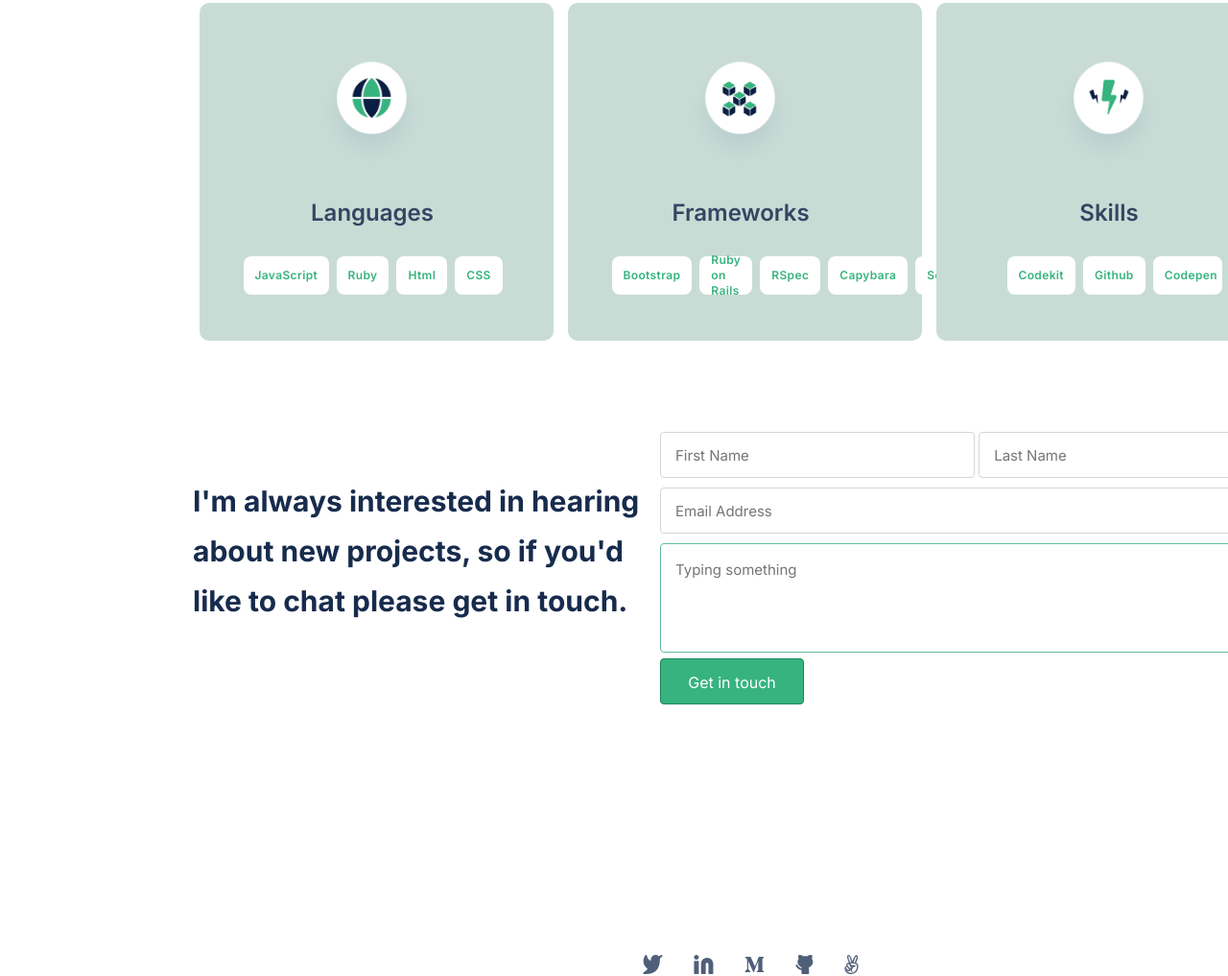
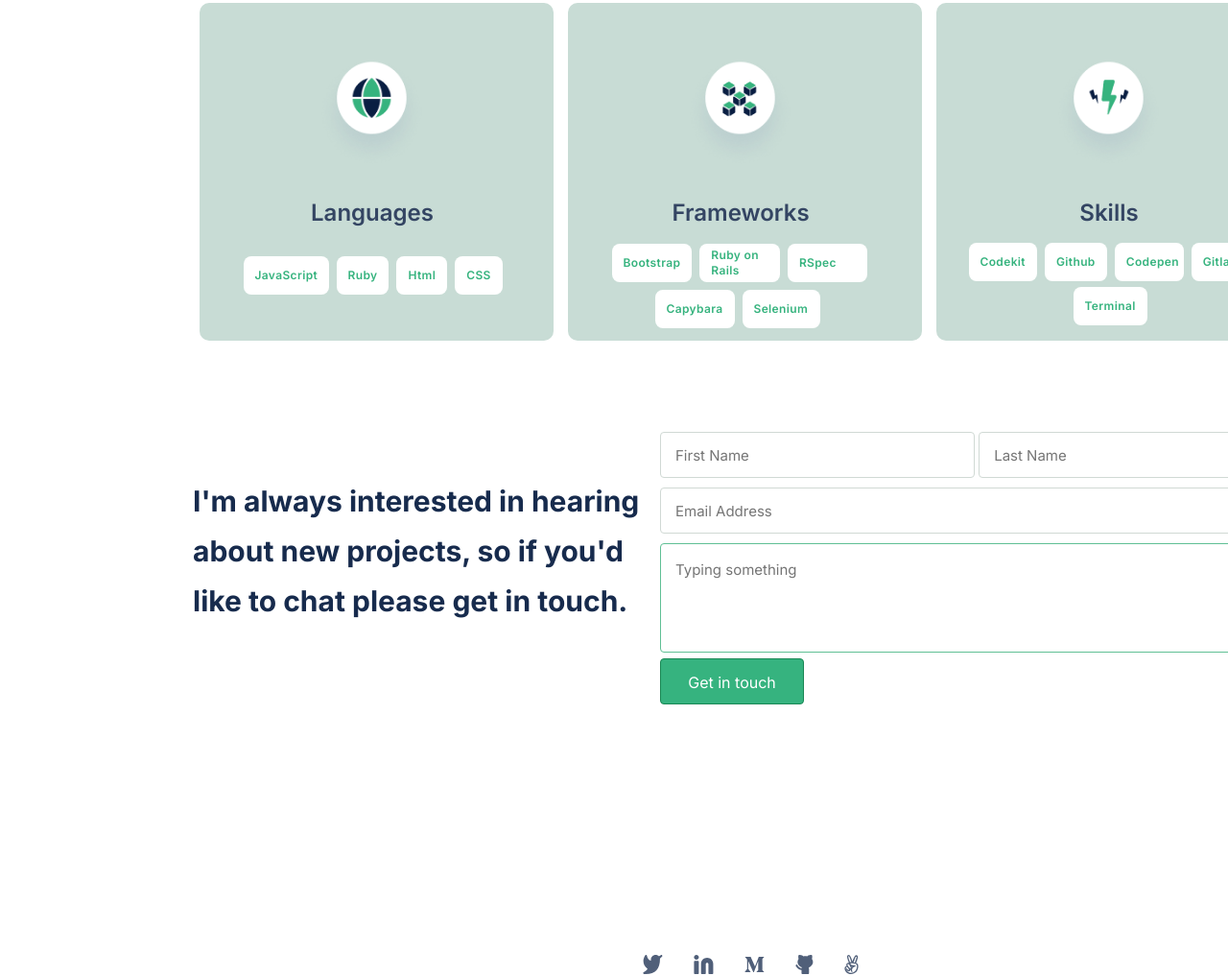
Before and after one commit to aima98/Portfolio-Bootstrap, a website: page index.html in a window 1280 px wide. Shown: the part 2658-3675 px from the top of the page at 96% size. Drawn offline with Linux system fonts and the light colour scheme.

Commit message:
Modify style.css file

```diff
--- a/index.html
+++ b/index.html
@@ -43,6 +43,8 @@
               <li class="list-group-horizontal-item">Bootstrap</li>
               <li class="list-group-horizontal-item">Ruby on Rails</li>
               <li class="list-group-horizontal-item">RSpec</li>
+            </ul>
+            <ul class="list-group-horizontal3">
               <li class="list-group-horizontal-item">Capybara</li>
               <li class="list-group-horizontal-item">Selenium</li>
             </ul>
@@ -55,6 +57,8 @@
               <li class="list-group-horizontal-item">Github</li>
               <li class="list-group-horizontal-item">Codepen</li>
               <li class="list-group-horizontal-item">Gitlab</li>
+            </ul>
+            <ul class="list-group-horizontal4">
               <li class="list-group-horizontal-item">Terminal</li>
             </ul>
           </div>
--- a/style.css
+++ b/style.css
@@ -140,8 +140,8 @@ div .list-group-horizontal1 {
   align-items: center;
   padding: 0;
   gap: 8px;
-  width: 250px;
-  height: 139px;
+  width: 267px;
+  height: 113px;
   margin-left: 34px;
 }
 
@@ -163,8 +163,8 @@ div .list-group-horizontal2 {
   padding: 0;
   gap: 8px;
   width: 250px;
-  height: 139px;
-  margin-left: 62px;
+  height: 112px;
+  margin-left: 22px;
 }
 
 div .list-group-horizontal2 li {
@@ -173,6 +173,52 @@ div .list-group-horizontal2 li {
   align-items: center;
   padding: 12px;
   width: 72px;
+  height: 40px;
+  background: #fff;
+  border-radius: 8px;
+}
+
+div .list-group-horizontal3 {
+  display: flex;
+  flex-direction: row;
+  align-items: center;
+  padding: 0;
+  gap: 8px;
+  width: 172px;
+  height: 40px;
+  margin-top: -44px;
+  margin-left: 79px;
+}
+
+div .list-group-horizontal3 li {
+  display: flex;
+  flex-direction: row;
+  align-items: center;
+  padding: 12px;
+  width: 83px;
+  height: 40px;
+  background: #fff;
+  border-radius: 8px;
+}
+
+div .list-group-horizontal4 {
+  display: flex;
+  flex-direction: row;
+  align-items: center;
+  padding: 0;
+  gap: 8px;
+  width: 77px;
+  height: 40px;
+  margin-top: -46px;
+  margin-left: 131px;
+}
+
+div .list-group-horizontal4 li {
+  display: flex;
+  flex-direction: row;
+  align-items: center;
+  padding: 12px;
+  width: 77px;
   height: 40px;
   background: #fff;
   border-radius: 8px;
```
